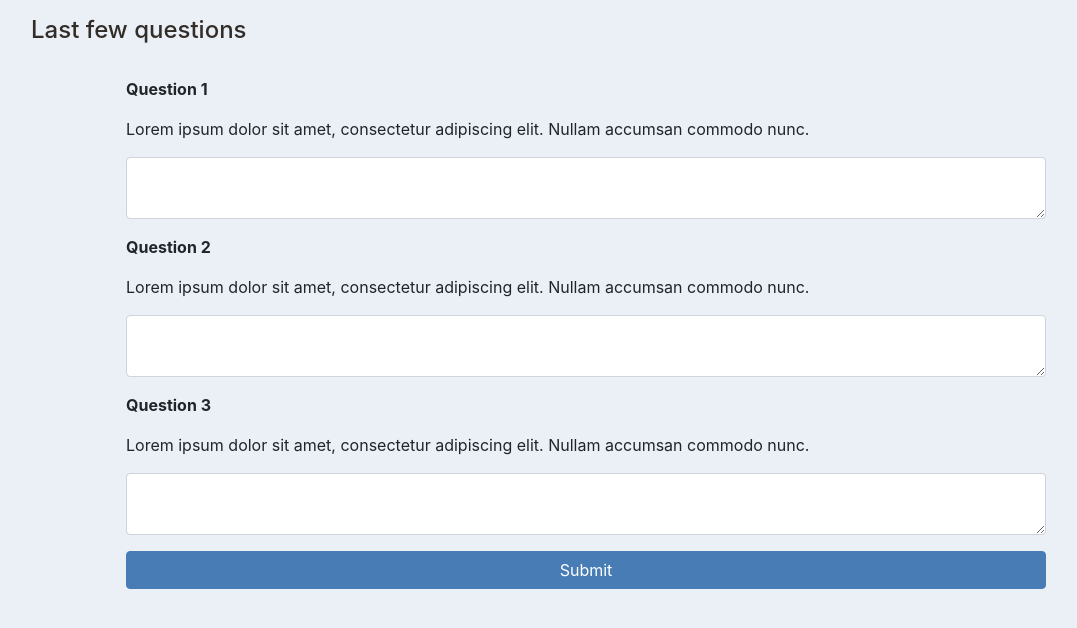
After one commit to gianlucascoccia/afp-mapping-site, a Flask app: template templates/after_test.html in a window 1280 px wide. The commit adds this page. Shown: the top 628 px of the page, without its empty margins (54-1131 px from the left). Run offline with Flask 2, Linux system fonts and the light colour scheme; the template is opened without the code that fills it: values that come from a table or form of the project are taken from there, others are empty; some libraries are stand-ins or nearby versions.

Commit message:
finished test form

```diff
--- a/flask_app.py
+++ b/flask_app.py
@@ -5,6 +5,7 @@ from flask import Flask, render_template, request
 
 from contact_form import ContactForm
 from mapping_form import MappingForm
+from questionaire_form import QuestionaireForm
 
 app = Flask(__name__)
 
@@ -14,13 +15,11 @@ if app.config['DEBUG']:
     # Sets activities list folder
     APPS_FOLDER = "apps"
     OUT_FOLDER = "out"
-    pass
 else:
     # We are in production
     # Sets activities list folder
     APPS_FOLDER = "/home/Fragoel2/afp-mapping-site/apps"
     OUT_FOLDER = "/home/Fragoel2/afp-mapping-site/out"
-    pass
 
 
 # Default route
@@ -80,7 +79,15 @@ def after_questionaire(appname):
     # error handling: wrong url access
     if not activity_file_exists(appname):
         return handle_app_not_exists(appname)
-    return 'Questionaire!'
+
+    form = QuestionaireForm(request.form)
+    if request.method == 'POST' and form.validate():
+        with open(os.path.join(OUT_FOLDER, '{}-questions.csv'.format(appname)), 'a') as csv_file:
+            writer = csv.writer(csv_file, delimiter='\t', quotechar='|', quoting=csv.QUOTE_MINIMAL)
+            writer.writerow([form.data])
+            csv_file.flush()
+        return render_template('completed.html')
+    return render_template('after_test.html', form=form)
 
 
 # Page not found route
--- /dev/null
+++ b/questionaire_form.py
@@ -0,0 +1,14 @@
+from wtforms import Form, TextAreaField, SubmitField, validators
+
+
+class QuestionaireForm(Form):
+    question_one = TextAreaField("Question 1", [validators.DataRequired()],
+                                 description="Lorem ipsum dolor sit amet, consectetur adipiscing "
+                                             "elit. Nullam accumsan commodo nunc.")
+    question_two = TextAreaField("Question 2", [validators.DataRequired()],
+                                 description="Lorem ipsum dolor sit amet, consectetur adipiscing "
+                                             "elit. Nullam accumsan commodo nunc.")
+    question_three = TextAreaField("Question 3", [validators.DataRequired()],
+                                   description="Lorem ipsum dolor sit amet, consectetur adipiscing "
+                                               "elit. Nullam accumsan commodo nunc.")
+    submit = SubmitField("Send")
--- a/templates/_formhelper.html
+++ b/templates/_formhelper.html
@@ -2,6 +2,9 @@
      <div class="form-group {% if field.errors %}has-error{% endif %} {{ kwargs.pop('class_', '') }}">
         {% if field.type != 'HiddenField' and label_visible %}
             <label for="{{ field.id }}" class="control-label"><b>{{ field.label }}</b></label>
+        {% endif %}
+        {% if field.type != 'HiddenField' and field.description != "" %}
+            <p>{{ field.description }}</p>
         {% endif %}
         {{ field(class_='form-control', **kwargs) }}
         {% if field.errors %}
--- /dev/null
+++ b/templates/after_test.html
@@ -0,0 +1,41 @@
+{% extends "layout.html" %}
+{% block title %} Final questions {% endblock %}
+{% block content %}
+<div id="questionaire-title-container" class="row">
+    <div id="questionaire-title" class="col-lg-10 col-md-offset-1">
+        <h4>Last few questions</h4>
+    </div>
+</div>
+<div id="questionaire-body-container" class="row">
+    <div class="col"></div>
+    <div id="questionaire-body" class="col-lg-10 col-md-offset-1">
+        <br>
+        {% from "_formhelper.html" import render_field %}
+        <form method=post>
+            <dl>
+                <div id="questionaire-form-row-one" class="row">
+                    <div id="questionaire-form-row-one-col" class="col-lg-12">
+                        {{ render_field(form.question_one) }}
+                    </div>
+                </div>
+                <div id="questionaire-form-row-two" class="row">
+                    <div id="questionaire-form-row-two-col" class="col-lg-12">
+                        {{ render_field(form.question_two) }}
+                    </div>
+                </div>
+                <div id="questionaire-form-row-three" class="row">
+                    <div id="questionaire-form-row-three-col" class="col-lg-12">
+                        {{ render_field(form.question_three) }}
+                    </div>
+                </div>
+                <div id="questionaire-form-row-four" class="row">
+                    <div id="test-form-row-four-right" class="col-lg-12">
+                        <input type="submit" value="Submit" class="btn btn-primary btn-block">
+                    </div>
+                </div>
+            </dl>
+        </form>
+    </div>
+    <div class="col"></div>
+</div>
+{% endblock %}
```
Also changed, not shown: templates/completed.html (added, +21 -0 lines).
